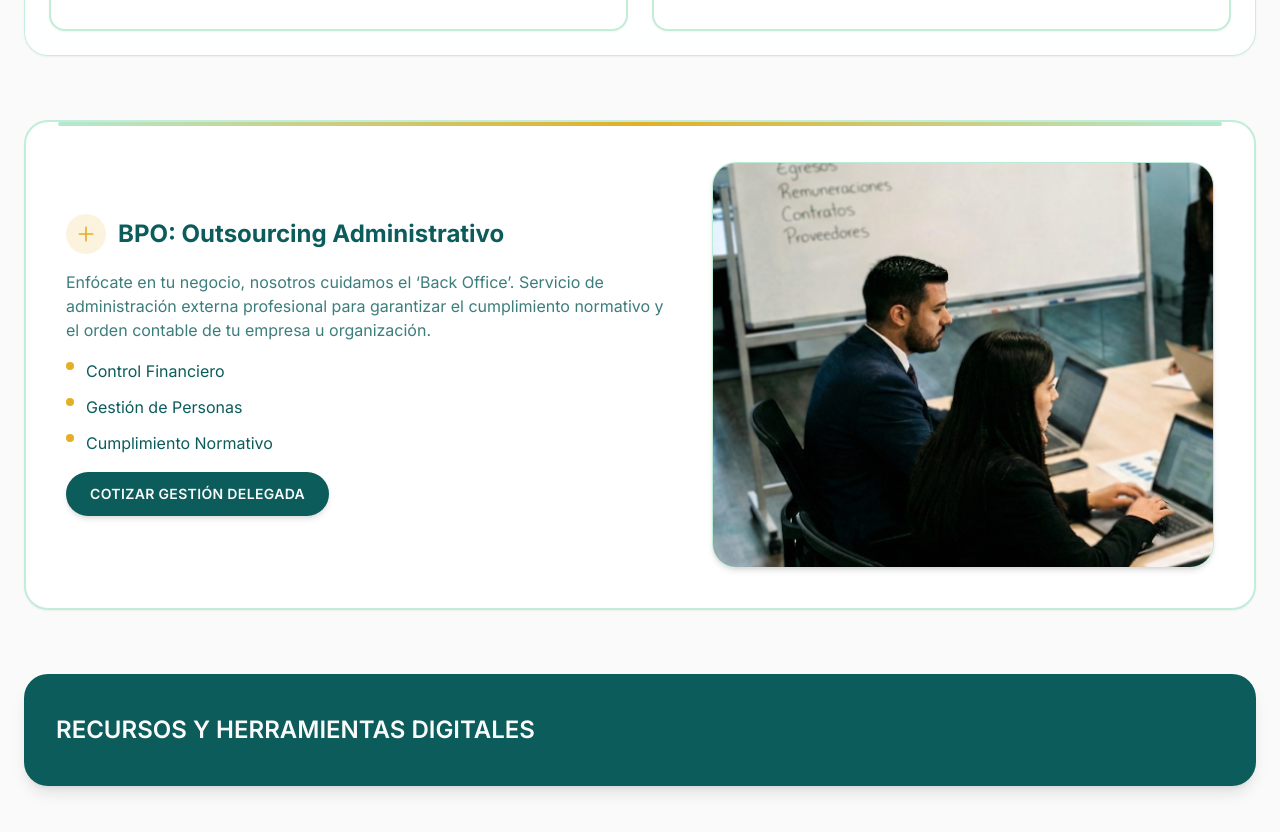
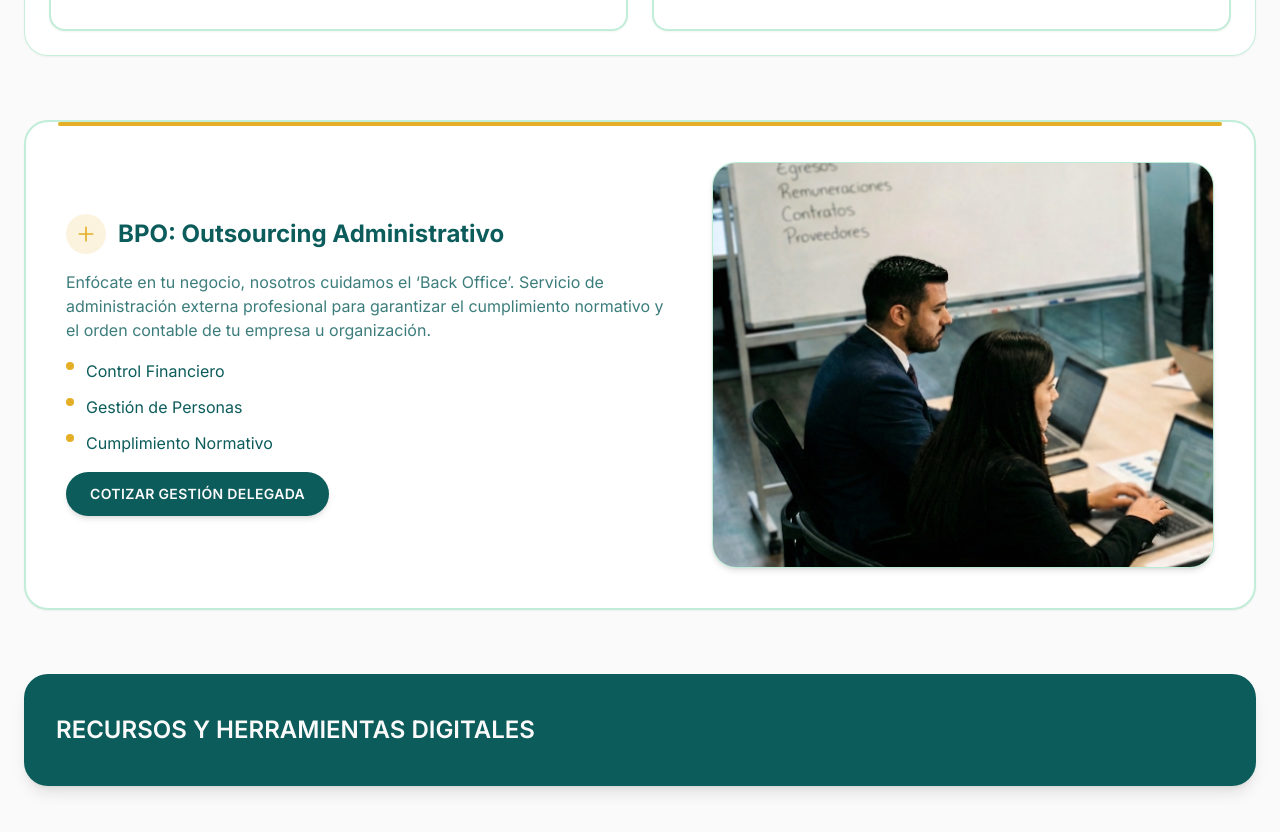
Before and after one commit to medinabenjamin/landing_page_test, a Next.js app: page / in a window 1280 px wide. Shown: the part 1840-2672 px from the top of the page. Built offline with nearby package versions, Linux system fonts and the light colour scheme.

Commit message:
style: cambiar a mostaza sólido la línea superior de tarjeta BPO

```diff
--- a/src/components/ServicesSection.tsx
+++ b/src/components/ServicesSection.tsx
@@ -186,7 +186,7 @@ export default function ServicesSection() {
         </div>
 
         <div className="relative grid items-center gap-8 rounded-3xl border-2 border-[#B3E9CF]/80 bg-white p-8 text-brand shadow-sm transition duration-300 hover:-translate-y-1 hover:shadow-lg md:grid-cols-[1.1fr_0.9fr] md:p-10">
-          <div className="pointer-events-none absolute left-8 right-8 top-0 z-0 h-1 rounded-full bg-gradient-to-r from-[#B3E9CF] via-[#E4AF26] to-[#B3E9CF]" />
+          <div className="pointer-events-none absolute left-8 right-8 top-0 z-0 h-1 rounded-full bg-[#E4AF26]" />
           <div className="relative z-10 order-last flex flex-col gap-4 md:order-first">
             <div className="flex items-center gap-3">
               <span className="flex h-10 w-10 items-center justify-center rounded-full bg-[#E4AF26]/15 text-[#E4AF26]">
```
